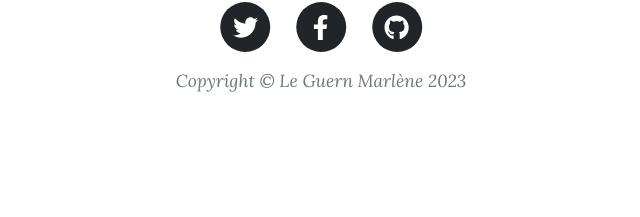
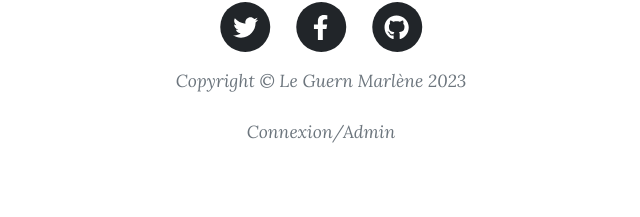
Before and after one commit to marleneLG/blogOpc, a PHP site: page /index.php?controller=PostController&action=post in a window 1280 px wide. Shown: the part 772-989 px from the top of the page, without its empty margins (319-959 px from the left). Before the commit the page ends 864 px from the top, so only its background shows below. Run offline with PHP 8.4, Linux system fonts and the light colour scheme; data that the repository does not hold is empty; some libraries are stand-ins or nearby versions.

Commit message:
resolve #21 create first root

```diff
--- a/index.php
+++ b/index.php
@@ -13,10 +13,14 @@
     'auto_reload' => true
 ]);
 
-//controller
-$postController = new PostController($twig);
-$postController->index();
-
-
-// $homeController = new HomeController($twig);
-// $homeController->index();
+if (isset($_GET['action'])) {
+    if ($_GET['action'] == 'post') {
+        $postController = new PostController($twig);
+        $postController->index();
+    } else {
+        echo 'Erreur';
+    }
+} else {
+    $homeController = new HomeController($twig);
+    $homeController->index();
+}
--- a/templates/layout.twig
+++ b/templates/layout.twig
@@ -31,12 +31,30 @@
             </button>
             <div class="collapse navbar-collapse" id="navbarResponsive">
                 <ul class="navbar-nav ms-auto py-4 py-lg-0">
-                    <li class="nav-item"><a class="nav-link px-lg-3 py-3 py-lg-4"  href="path('templates\home.twig')">Accueil</a></li>
-                    <li class="nav-item"><a class="nav-link px-lg-3 py-3 py-lg-4" href="about.html">Qui suis-je</a></li>
-                    <li class="nav-item"><a class="nav-link px-lg-3 py-3 py-lg-4" href="post.html">Compétences</a></li>
-                    <li class="nav-item"><a class="nav-link px-lg-3 py-3 py-lg-4" href="templates\post.twig">Blog</a></li>
-                    <li class="nav-item"><a class="nav-link px-lg-3 py-3 py-lg-4" href="contact.twig">Contact</a></li>
+                    <li class="nav-item"><a class="nav-link px-lg-3 py-3 py-lg-4" href="/index.php">Accueil</a></li>
+                    <li class="nav-item"><a class="nav-link px-lg-3 py-3 py-lg-4" href="">Qui suis-je</a></li>
+                    <li class="nav-item"><a class="nav-link px-lg-3 py-3 py-lg-4" href="">Compétences</a></li>
+                    <li class="nav-item"><a class="nav-link px-lg-3 py-3 py-lg-4"
+                            href="index.php?controller=PostController&action=post">Blog</a></li>
+                    <li class="nav-item"><a class="nav-link px-lg-3 py-3 py-lg-4" href="">Contact</a></li>
                 </ul>
+
+                {# si admin
+                                <ul class="navbar-nav ms-auto py-4 py-lg-0">
+                                        <li class="nav-item"><a class="nav-link px-lg-3 py-3 py-lg-4"
+                            href="">Accueil</a></li>
+                                        <li class="nav-item"><a class="nav-link px-lg-3 py-3 py-lg-4"
+                            href="">Commentaires (en attente
+                            de validation ou à supprimer)</a></li>
+                                        <li class="nav-item"><a class="nav-link px-lg-3 py-3 py-lg-4"
+                            href="">Utilisateurs (en attente
+                            de validation, à modifier ou supprimer)</a></li>
+                                        <li class="nav-item"><a class="nav-link px-lg-3 py-3 py-lg-4" href="">Nouveau
+                            post</a></li>
+                                        <li class="nav-item"><a class="nav-link px-lg-3 py-3 py-lg-4"
+                            href="g">Déconnexion</a></li>
+                                    </ul>
+                                #}
             </div>
         </div>
     </nav>
@@ -87,6 +105,8 @@
                         </li>
                     </ul>
                     <div class="small text-center text-muted fst-italic">Copyright &copy; Le Guern Marlène 2023</div>
+                    <div class="small text-center text-muted fst-italic"><a class="nav-link px-lg-3 py-3 py-lg-4"
+                            href="">Connexion/Admin</a></div>
                 </div>
             </div>
         </div>
```
